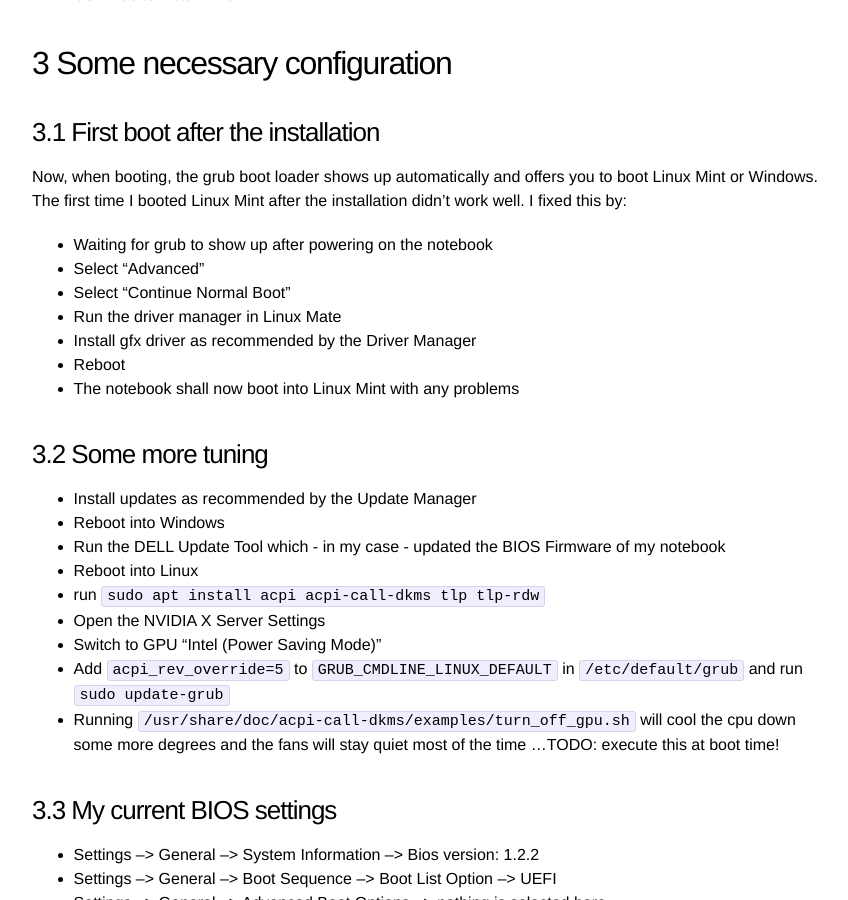
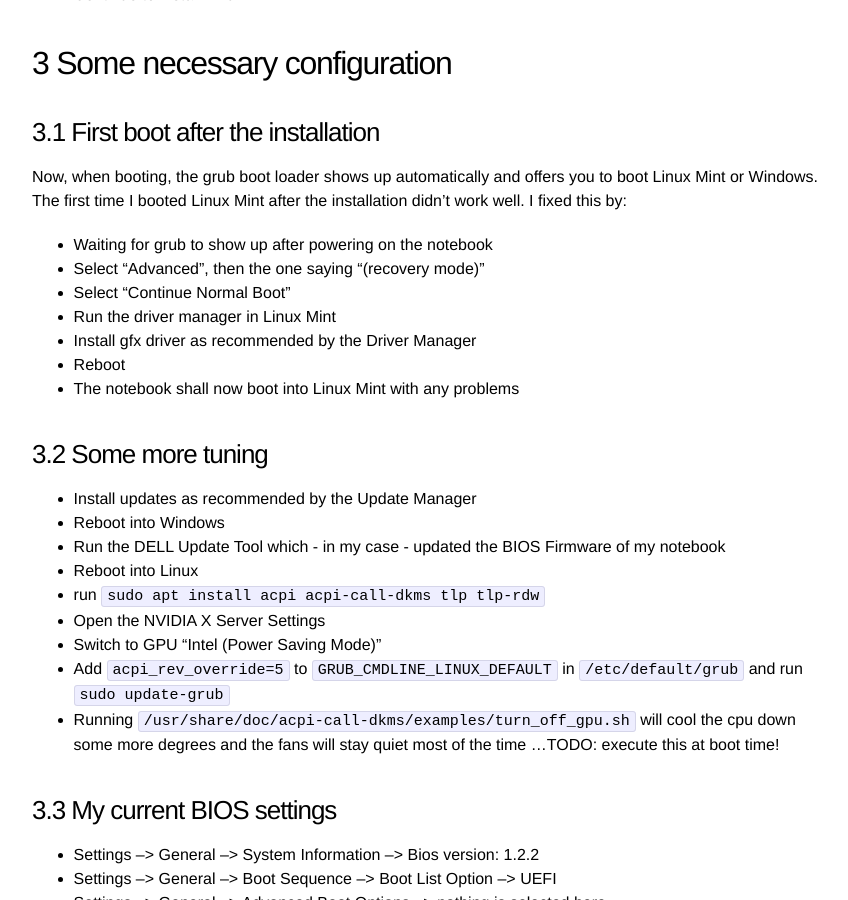
Before and after one commit to jewirth/jewirth.github.io, a Jekyll site: the page built from _posts/2018-07-25-Linux-Mint-19-on-Dell-XPS-15-9570-(2018).markdown, in a window 1280 px wide and 900 px high, scrolled down 2256 px. Shown: the whole window, without its empty margins (208-1056 px from the left). Built offline with Jekyll 4.4.1, drawn with Linux system fonts in a browser that asks for light colours.

Commit message:
Update 2018-07-25-Linux-Mint-19-on-Dell-XPS-15-9570-(2018).markdown

```diff
--- a/_posts/2018-07-25-Linux-Mint-19-on-Dell-XPS-15-9570-(2018).markdown
+++ b/_posts/2018-07-25-Linux-Mint-19-on-Dell-XPS-15-9570-(2018).markdown
@@ -68,9 +68,9 @@ We will install Linux from a Live Linux bootable USB drive. If you already have
 ## 3.1 First boot after the installation
 Now, when booting, the grub boot loader shows up automatically and offers you to boot Linux Mint or Windows. The first time I booted Linux Mint after the installation didn't work well. I fixed this by:
 - Waiting for grub to show up after powering on the notebook
-- Select "Advanced"
+- Select "Advanced", then the one saying "(recovery mode)"
 - Select "Continue Normal Boot"
-- Run the driver manager in Linux Mate
+- Run the driver manager in Linux Mint
 - Install gfx driver as recommended by the Driver Manager
 - Reboot
 - The notebook shall now boot into Linux Mint with any problems
```
